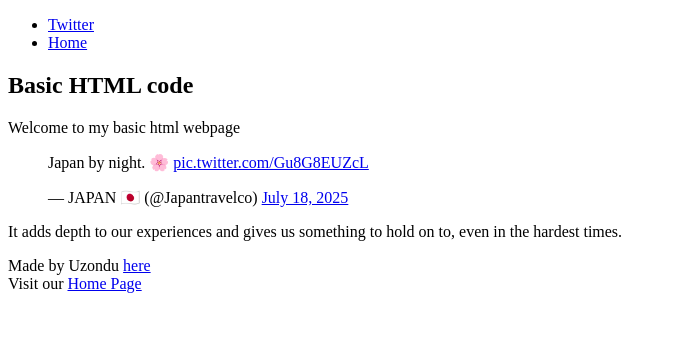
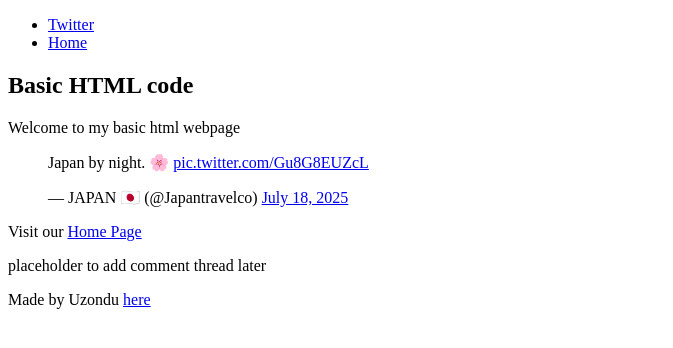
Before and after one commit to UzonduA/My_First_Portfolio, a plain HTML site: page html_basic/tweets.html in a window 1280 px wide. Shown: the whole page, without its empty margins (0-673 px from the left). Drawn offline with Linux system fonts and the light colour scheme.

Commit message:
structure error fixed

```diff
--- a/html_basic/tweets.html
+++ b/html_basic/tweets.html
@@ -23,13 +23,15 @@
     <blockquote class="twitter-tweet"><p lang="en" dir="ltr">Japan by night. 🌸 <a href="https://t.co/Gu8G8EUZcL">pic.twitter.com/Gu8G8EUZcL</a></p>&mdash; JAPAN 🇯🇵 (@Japantravelco) <a href="https://twitter.com/Japantravelco/status/1946342512391548970?ref_src=twsrc%5Etfw">July 18, 2025</a></blockquote> <script async src="https://platform.twitter.com/widgets.js" charset="utf-8"></script>
 
      </article>
-    <aside>
-        <p>It adds depth to our experiences and gives us something to hold on to, even in the hardest times.</p>
+     Visit our <a href="index.html">Home Page</a>
+     <aside>
+      <!-- placeholder to add comment thread later -->
+      <p>placeholder to add comment thread later</p>
     </aside>
     </main>
       <footer>
         Made by Uzondu <a href="index.html" target="_blank">here</a><br>
-        Visit our <a href="index.html">Home Page</a>
+
     </footer>
     <br>
 </body>
```
Also changed, not shown: html_basic/index.html (+7 -4 lines).
